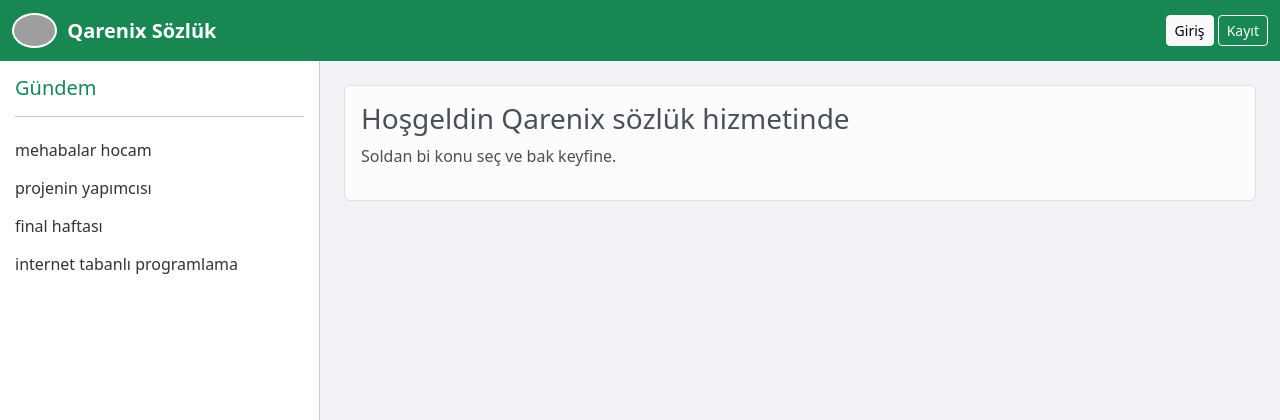
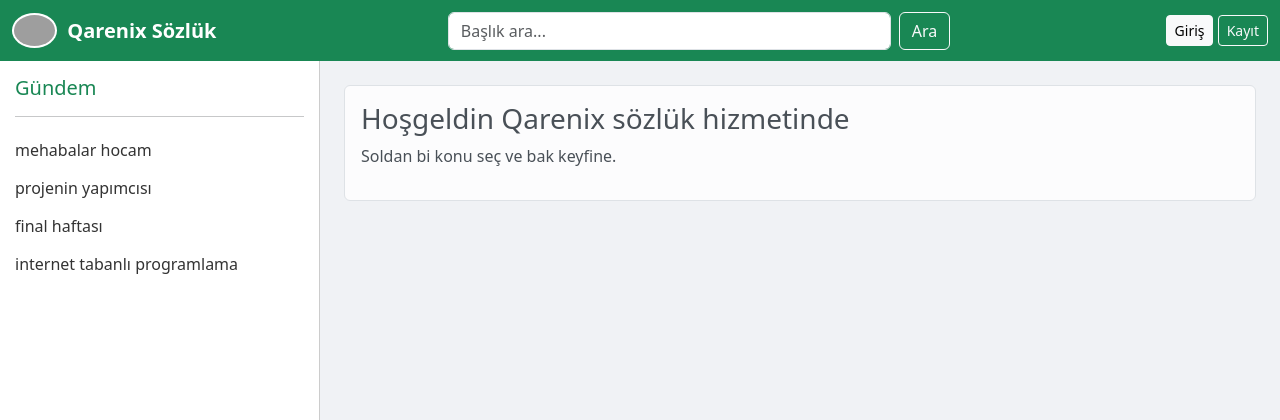
Before and after one commit to qarenix/Enes_-zdemir_Bpr201, a PHP site: page /index.php in a window 1280 px wide. Shown: the top 420 px of the page. Run offline with PHP 8.4, Linux system fonts and the light colour scheme; data comes from the database, SQL or seed files in the repository; grey boxes are pictures that could not be loaded.

Commit message:
Add files via upload

```diff
--- a/Enes_Özdemir_24015221041/sozluk/baglan.php
+++ b/Enes_Özdemir_24015221041/sozluk/baglan.php
@@ -5,7 +5,7 @@ ini_set('display_errors', 1);
 
 // xampp ayarları
 $host = 'localhost';
-$db_adi = 'sozluk_projesi'; // phpmyadmindeki isim
+$db_adi = 'sozluk_projesi'; //php ismi
 $kullanici = 'root';
 $sifre = '';
 
@@ -13,10 +13,10 @@ try {
     // pdo
     $db = new PDO("mysql:host=$host;dbname=$db_adi;charset=utf8", $kullanici, $sifre);
 } catch (PDOException $hata) {
-    // baglanamazsa hatayi gosterip dursun
+    // bağlanmazsa hata versin
     die("Veritabani hatasi: " . $hata->getMessage());
 }
 
-// oturum islemlerini başlıyo
+// oturum
 session_start();
 ?>
--- a/Enes_Özdemir_24015221041/sozluk/index.php
+++ b/Enes_Özdemir_24015221041/sozluk/index.php
@@ -1,4 +1,5 @@
 <?php
+ob_start();
 include 'baglan.php'; // veritabani bağlantisini cagir
 
 // linkten gelen sayfa bilgisini aliyoruz
@@ -24,7 +25,7 @@ $konular = $db->query("SELECT * FROM basliklar ORDER BY tarih DESC")->fetchAll(P
         .sol-kisim { background: white; min-height: 100vh; padding: 15px; border-right: 1px solid #ccc; }
             .linkler { text-decoration: none; color: #333; display: block; padding: 5px 0; }
         .linkler:hover { color: green; font-weight: bold; }
-        .ana-kutu { flex: 1; }
+        .ana-kutu { flex: 1;}
     </style>
 </head>
 <body>
@@ -35,6 +36,12 @@ $konular = $db->query("SELECT * FROM basliklar ORDER BY tarih DESC")->fetchAll(P
         <img src="logo.png" style="height: 35px; margin-right: 10px; background:white; border-radius:50%; padding:2px;">
         <strong>Qarenix Sözlük</strong>
     </a>
+
+    <form class="d-flex mx-auto" action="index.php" method="get" style="width: 40%;">
+        <input type="hidden" name="sayfa" value="arama">
+        <input class="form-control me-2" type="search" name="q" placeholder="Başlık ara..." required>
+        <button class="btn btn-outline-light" type="submit">Ara</button>
+    </form>
 
     <div>
         <?php if(isset($_SESSION['uye_id'])): ?>
@@ -86,6 +93,7 @@ $konular = $db->query("SELECT * FROM basliklar ORDER BY tarih DESC")->fetchAll(P
             elseif($sayfa == 'kayit') { include 'sayfalar/kayit.php'; }
             elseif($sayfa == 'konu') { include 'sayfalar/konu.php'; }
             elseif($sayfa == 'baslik_ac') { include 'sayfalar/baslik_ac.php'; }
+            elseif($sayfa == 'arama') { include 'sayfalar/arama.php'; }
             ?>
         </div>
     </div>
@@ -98,3 +106,6 @@ $konular = $db->query("SELECT * FROM basliklar ORDER BY tarih DESC")->fetchAll(P
 <script src="https://cdn.jsdelivr.net/npm/bootstrap@5.3.0/dist/js/bootstrap.bundle.min.js"></script>
 </body>
 </html>
+<?php
+ob_end_flush();
+?>
```
